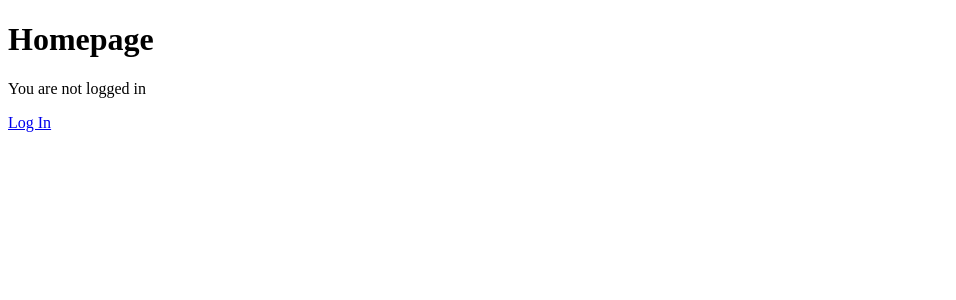
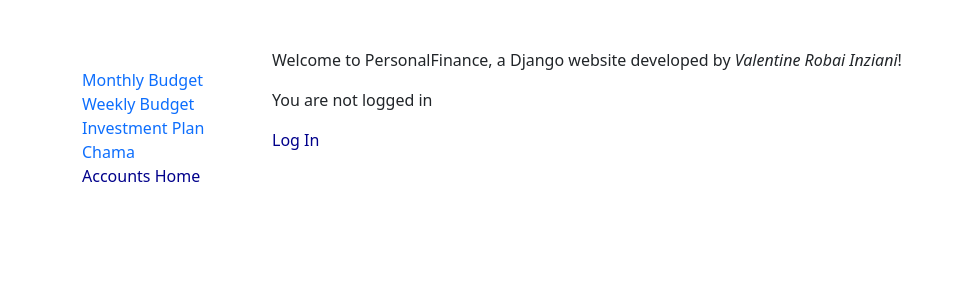
Before and after one commit to inziani/personalFinance, a Django app: page / in a window 1280 px wide. Shown: the top 300 px of the page, without its empty margins (0-956 px from the left). Run offline with Django 5.2, Linux system fonts and the light colour scheme.

Commit message:
homepageSetUp

```diff
--- a/accounts/urls.py
+++ b/accounts/urls.py
@@ -1,8 +1,10 @@
 from django.urls import path
 from .views import HomePageView
 
+app_name='accounts'
+
 urlpatterns = [
-    path('',HomePageView.as_view(), name='accounts' ),
+    path('',HomePageView.as_view(), name='accounts_home' ),
     path('login/', views.LoginView.as_view(), name='login'),
     path('logout/', views.LogoutView.as_view(), name='logout'),
     path('password_change/', views.PasswordChangeView.as_view(),
@@ -17,4 +19,5 @@ urlpatterns = [
         name='password_reset_confirm'),
     path('reset/done/', views.PasswordResetCompleteView.as_view(),
         name='password_reset_complete'),
+    path('profile/', views.ProfileView.as_view(), name='profile'),
 ]
--- /dev/null
+++ b/home/static/css/styles.css
@@ -0,0 +1,25 @@
+.sidebar-nav {
+	margin-top: 20px;
+	padding: 0;
+	list-style: none;
+}
+
+a:link {
+	color: darkblue;
+	font-weight: lighter;
+	text-decoration: none;
+}
+
+a:visited link {
+	color: pink;
+	text-decoration: line-through;
+}
+a:hover {
+	color: hotpink;
+	text-decoration: none;
+}
+
+a:active {
+	color: paleturquoise;
+	text-decoration: dashed;
+}
--- a/home/templates/_base.html
+++ b/home/templates/_base.html
@@ -1,10 +1,46 @@
 <!DOCTYPE html>
-<html>
+<html lang="en">
 	<head>
 		<meta charset="utf-8" />
-		<title>{%block title%}PersonalFinance{%endblock title%}</title>
+		<meta name="viewport" content="width=device-width, initial-scale=1" />
+		<link
+			href="https://cdn.jsdelivr.net/npm/bootstrap@5.3.3/dist/css/bootstrap.min.css"
+			rel="stylesheet"
+			integrity="sha384-QWTKZyjpPEjISv5WaRU9OFeRpok6YctnYmDr5pNlyT2bRjXh0JMhjY6hW+ALEwIH"
+			crossorigin="anonymous"
+		/>
+		<!-- Add additional CSS in static file -->
+		{% load static %}
+		<link rel="stylesheet" href="{% static 'css/styles.css' %}" />
 	</head>
 	<body>
-		<div class="container">{%block content%} {%endblock%}</div>
+		<div class="container my-5">
+			<div class="row">
+				<div class="col-sm-2">
+					{% block sidebar %}
+					<ul class="sidebar-nav">
+						<li><a href="">Monthly Budget</a></li>
+						<li><a href="">Weekly Budget</a></li>
+						<li><a href="">Investment Plan</a></li>
+						<li><a href="">Chama</a></li>
+						<li>
+							{% if user.is_authenticated %}
+							<a href="{% url 'logout' %}">Log Out</a>
+							{% else %}
+							<a href="{% url '' %}">Accounts Home</a>
+							{% endif %}
+						</li>
+					</ul>
+					{% endblock %}
+				</div>
+				<div class="col-sm-10">
+					{% block content %}
+					<h4>The Details Section</h4>
+					<p>Once clicked, the details shall appear here</p>
+
+					{% endblock %}
+				</div>
+			</div>
+		</div>
 	</body>
 </html>
--- a/home/templates/home.html
+++ b/home/templates/home.html
@@ -1,12 +1,12 @@
 {% extends '_base.html' %}
 
 <div class="container">
-{% block title %}Home{% endblock title %}
-{% block content %} <h1>Homepage</h1>
-{% if user.is_authenticated %}
-  Hi {{ user.email }}!
-{% else %}
-<p>You are not logged in</p>
-<a href="{% url 'login' %}">Log In</a> {% endif %}
-{% endblock content %}
+	{% block title %}Personal Finance{% endblock title %} {% block content %}
+	<p>
+		Welcome to PersonalFinance, a Django website developed by
+		<em>Valentine Robai Inziani</em>!
+	</p>
+	{% if user.is_authenticated %} Hi {{ user.email }}! {% else %}
+	<p>You are not logged in</p>
+	<a href="{% url 'login' %}">Log In</a> {% endif %} {% endblock content %}
 </div>
--- a/personalBudgetApp/urls.py
+++ b/personalBudgetApp/urls.py
@@ -25,16 +25,10 @@ admin.site.index_title = 'Site Administration'
 urlpatterns = [
 
     # User Management
-
-    # path('accounts/', include('accounts.urls')),
     path('accounts/', include('django.contrib.auth.urls')),
-
     # Home Page
-
-    path('', include('home.urls')),
-
+    path('', include('home.urls', namespace='home')),
     # Django Admin
-
     path('admin/', admin.site.urls),
 
 ]
```
Also changed, not shown: accounts/templates/_acccounts_base.html (+3 -20 lines), accounts/templates/registration/login.html (added, +9 -0 lines), personalBudgetApp/settings.py (+9 -0 lines).
